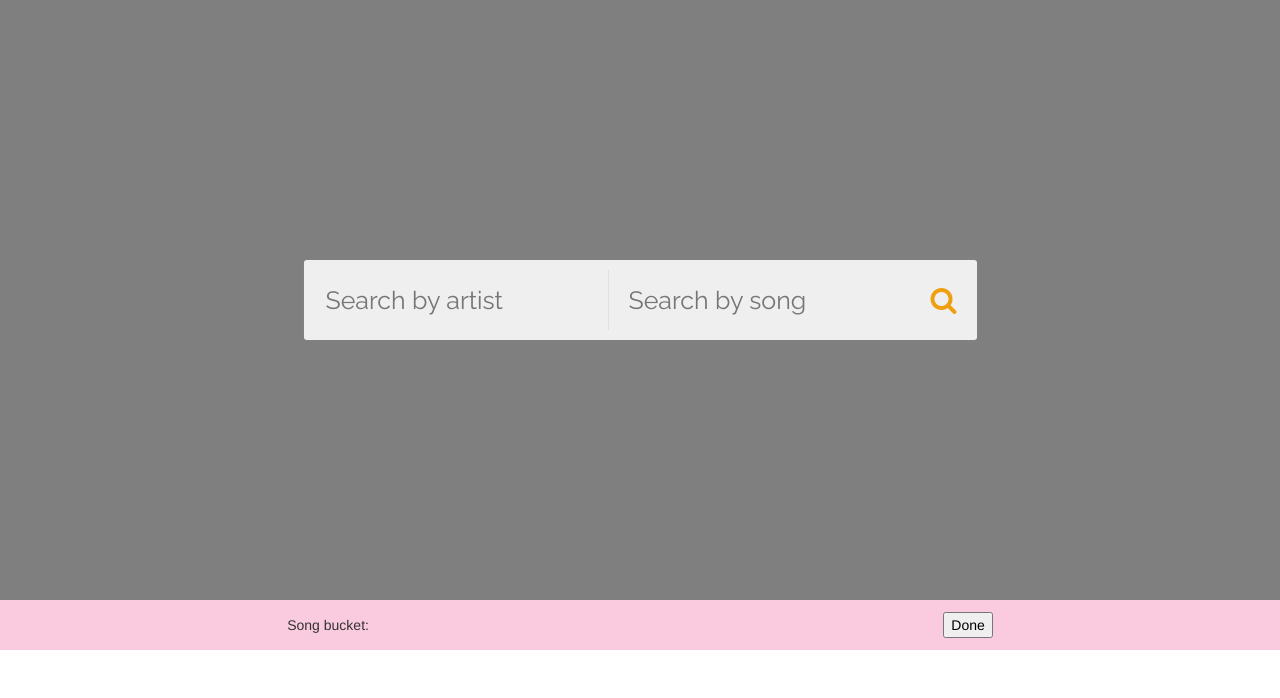
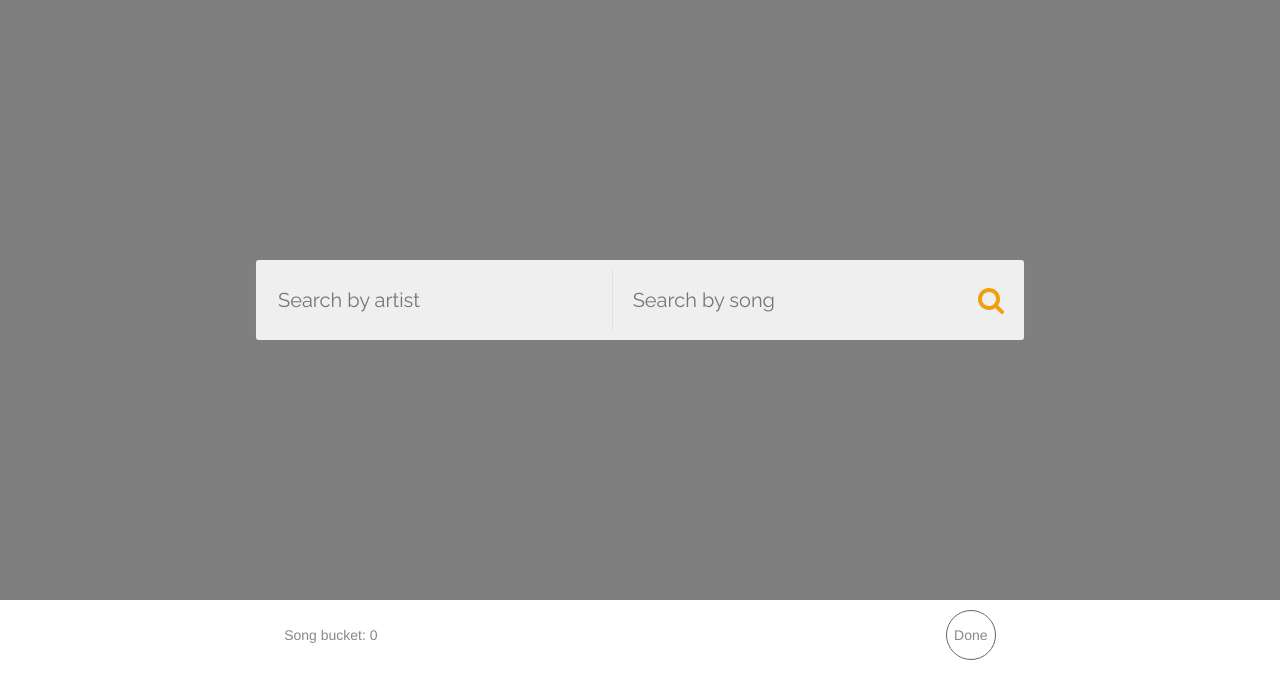
Before and after one commit to psalmone19/project04, a website: page public/index.html at #!/setup in a window 1280 px wide. Shown: the part 70-768 px from the top of the page. Drawn offline with nearby package versions, Linux system fonts and the light colour scheme; some packages are replaced by stand-ins of ours; no server answers.

Commit message:
added bucket in setup view

```diff
--- a/public/javascripts/controllers/SetupController.js
+++ b/public/javascripts/controllers/SetupController.js
@@ -9,7 +9,8 @@
   function SetupController($log, $http, global, socket, $state) {
     var vm = this;
 
-    vm.bucket = '';
+    vm.bucket = 0;
+    vm.selectedSong = false;
     vm.lyrics = ''
     vm.data = ''
     vm.artist = ''
@@ -38,12 +39,19 @@
     function select(song) {
       $http.get('/api/lyrics?track_id='+song.track.track_id)
       .then(function(response) {
-        vm.bucket = bucket++;
+        vm.selectedSong = true;
+        $log.log("testing select song:", vm.selectedSong)
         vm.lyrics = response.data.lyrics
         vm.mySongs.push({
           title: song.track.track_name,
           lyrics: vm.lyrics
         })
+        if (vm.selectedSong) {
+          vm.bucket += 1;
+        } else {
+          vm.selectedSong = false;
+          vm.bucket -= 1;
+        }
         $log.log(vm.lyrics)
       })
       .catch(function(err) {
--- a/public/stylesheets/style.css
+++ b/public/stylesheets/style.css
@@ -263,6 +263,7 @@ a {
 
 .search-form {
   /*margin: 20px;*/
+  width: 60%;
   background-color: #fff;
   opacity: 0.98;
   display: flex;
@@ -273,7 +274,8 @@ a {
 }
 
 .search-input {
-  font-size: 25px;
+  width: 100%;
+  font-size: 20px;
   font-family: 'Raleway', sans-serif;
   height: 80px;
   outline: none;
@@ -322,19 +324,26 @@ a {
   flex-direction: column;
 }
 
-.done-button {
-  background-color: #FACADE;
+.done-container {
+  /*background-color: #FACADE;*/
   height: 50px;
   width: 100%;
   display: flex;
   justify-content: space-around;
   align-items: center;
-  cursor: pointer;
+  margin: 10px 0;
 }
 
 .done-link {
-  color: black;
+  height: 50px;
+  width: 50px;
+  color: #888;
   cursor: pointer;
+  border: 1px solid #666;
+  background-color: #fff;
+  border-radius: 100%;
+  text-align: center;
+  padding: 3px;
 }
 
 .done-link:hover, .done-link:visited, .done-link:link, .done-link:active {
--- a/public/templates/setup.html
+++ b/public/templates/setup.html
@@ -15,7 +15,7 @@
     <!-- Collect the nav links, forms, and other content for toggling -->
     <div class="collapse navbar-collapse" id="bs-example-navbar-collapse-1">
       <ul class="nav navbar-nav navbar-right">
-        <li><a ui-sref="about" style="color: white;">About</a></li>
+        <li><a ui-sref="about" style="color: #fff;">About</a></li>
       </ul>
     </div><!-- /.navbar-collapse -->
   </div><!-- /.container-fluid -->
@@ -39,7 +39,7 @@
   </div>
 </div>
 
-<div class="done-button">
-  <div>Song bucket: {{ setup.bucket }}</div>
+<div class="done-container">
+  <div style="color: #888;">Song bucket: {{ setup.bucket }}</div>
   <button class="done-link" ng-click="setup.done()">Done</button>
 </div>
```
